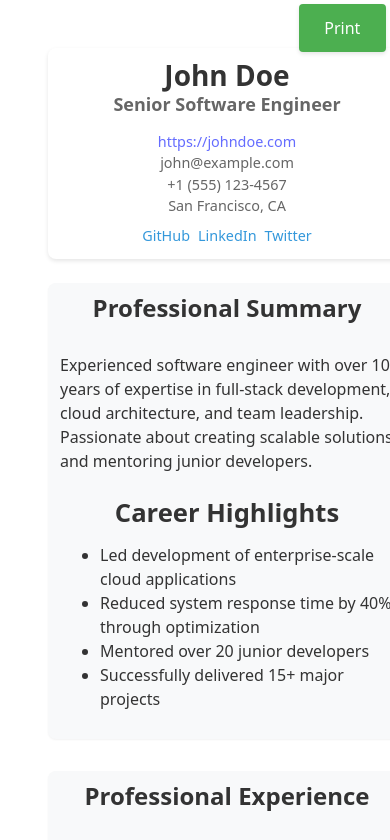
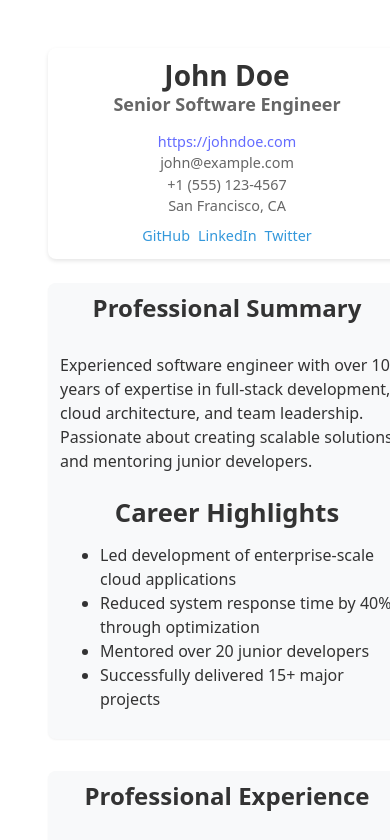
Before and after one commit to ku01/profipage, a React (Vite) app: page / in a window 390 px wide. Shown: the top 840 px of the page. Built offline with nearby package versions, Linux system fonts and the light colour scheme; no server answers.

Commit message:
Remove Print button in mobile mode

```diff
--- a/src/App.css
+++ b/src/App.css
@@ -366,16 +366,10 @@ section h2 {
     grid-template-columns: 1fr;
   }
 
-  /* Export button mobile positioning */
-  .export-container {
-    position: fixed;
-    top: 0.5rem;
-    right: 0.5rem;
-  }
-
+  /* Hide export button in mobile */
+  .export-container,
   .print-button {
-    padding: 0.6em 1.2em;
-    font-size: 0.9em;
+    display: none;
   }
 
   /* Company/Institution info mobile layout */
@@ -468,14 +462,10 @@ section h2 {
     gap: 0.5rem;
   }
 
-  .export-container {
-    top: 0.25rem;
-    right: 0.25rem;
-  }
-
+  /* Hide export button in small mobile */
+  .export-container,
   .print-button {
-    padding: 0.5em 1em;
-    font-size: 0.8em;
+    display: none;
   }
 }
 
```
